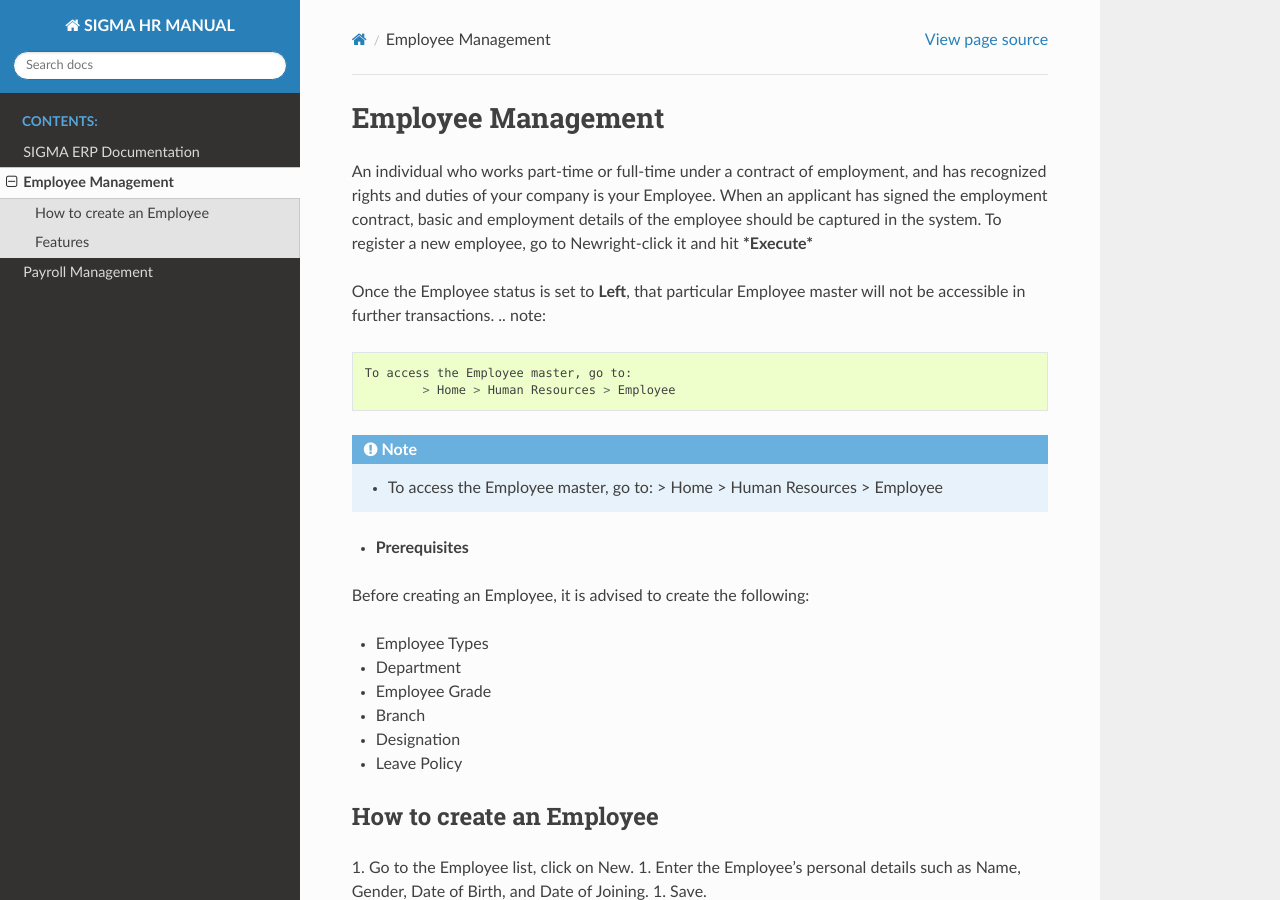
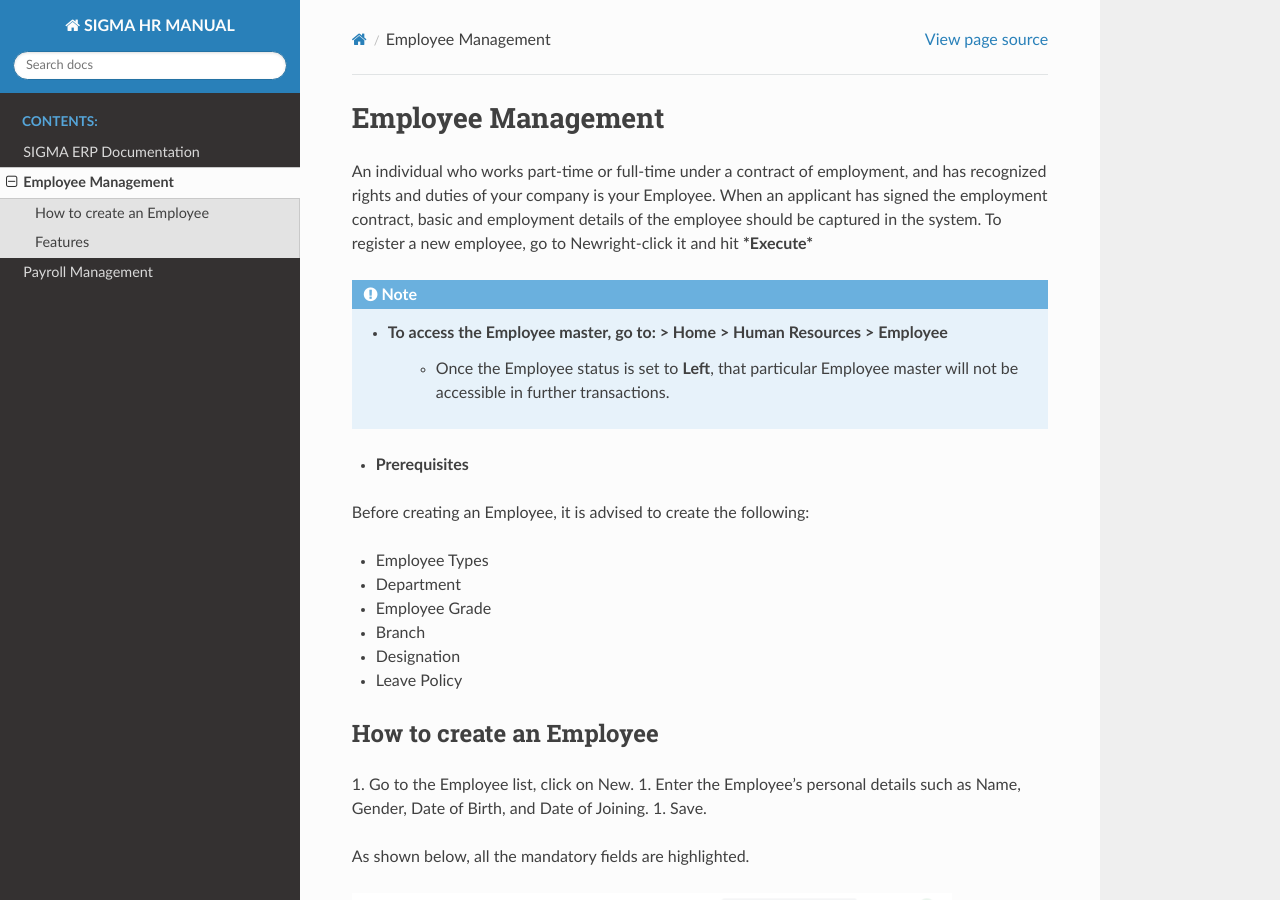
Before and after one commit to stevenyaga/sigmaerp-docs, a Sphinx documentation site: the page built from docs/hr/employee.rst, in a window 1280 px wide and 900 px high. Built offline with Sphinx 7.4.7 and the Read the Docs theme 2.0.0, drawn with Linux system fonts in a browser that asks for light colours; pages that are not in the unit, such as notebooks, are missing from menus.

Commit message:
docs: Enhance documentation

```diff
--- a/docs/hr/employee.rst
+++ b/docs/hr/employee.rst
@@ -6,15 +6,10 @@
 
 An individual who works part-time or full-time under a contract of employment, and has recognized rights and duties of your company is your Employee. When an applicant has signed the employment contract, basic and employment details of the employee should be captured in the system. To register a new employee, go to Newright-click it and hit ***Execute***
 
-Once the Employee status is set to **Left**, that particular Employee master will not be accessible in further transactions.
-.. note::
-
-	To access the Employee master, go to:
-		> Home > Human Resources > Employee
-
 .. note::
 
     * To access the Employee master, go to: > Home > Human Resources > Employee
+	* Once the Employee status is set to **Left**, that particular Employee master will not be accessible in further transactions.
 
 * **Prerequisites**
 
```
